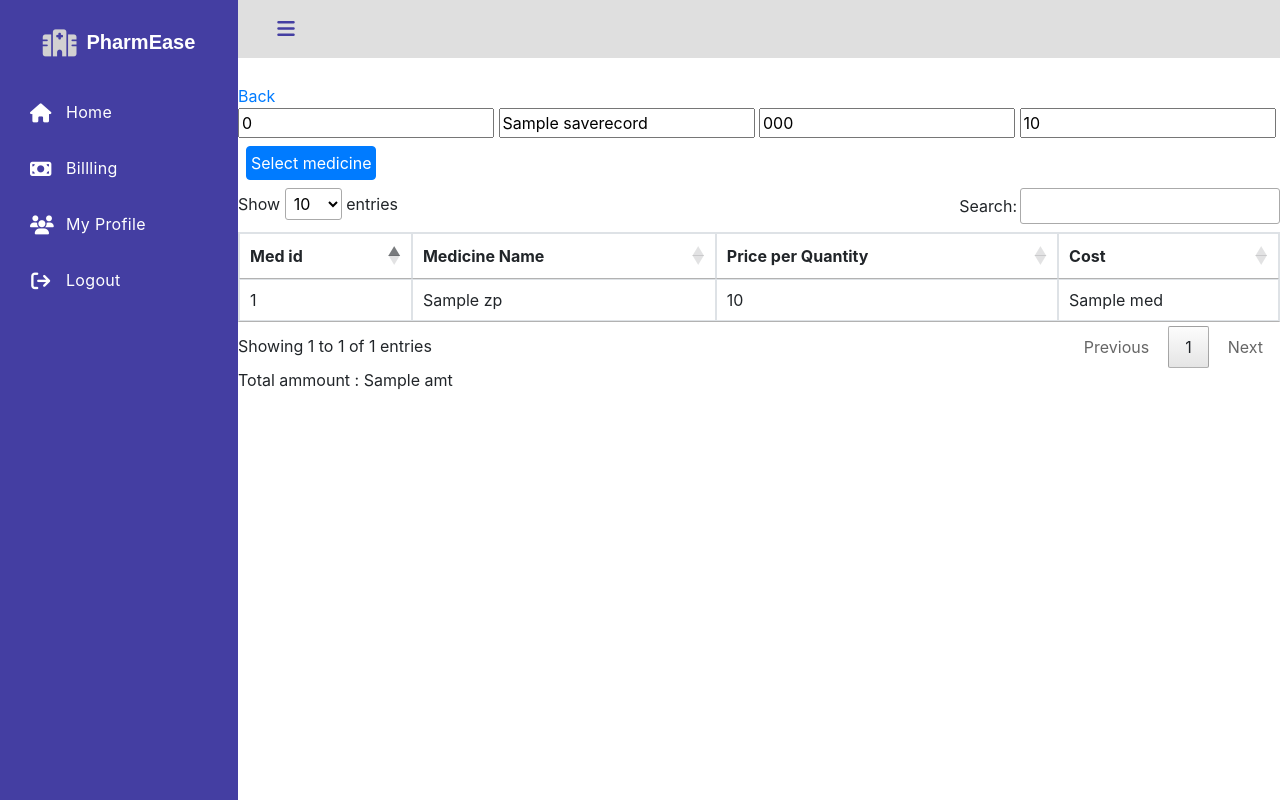
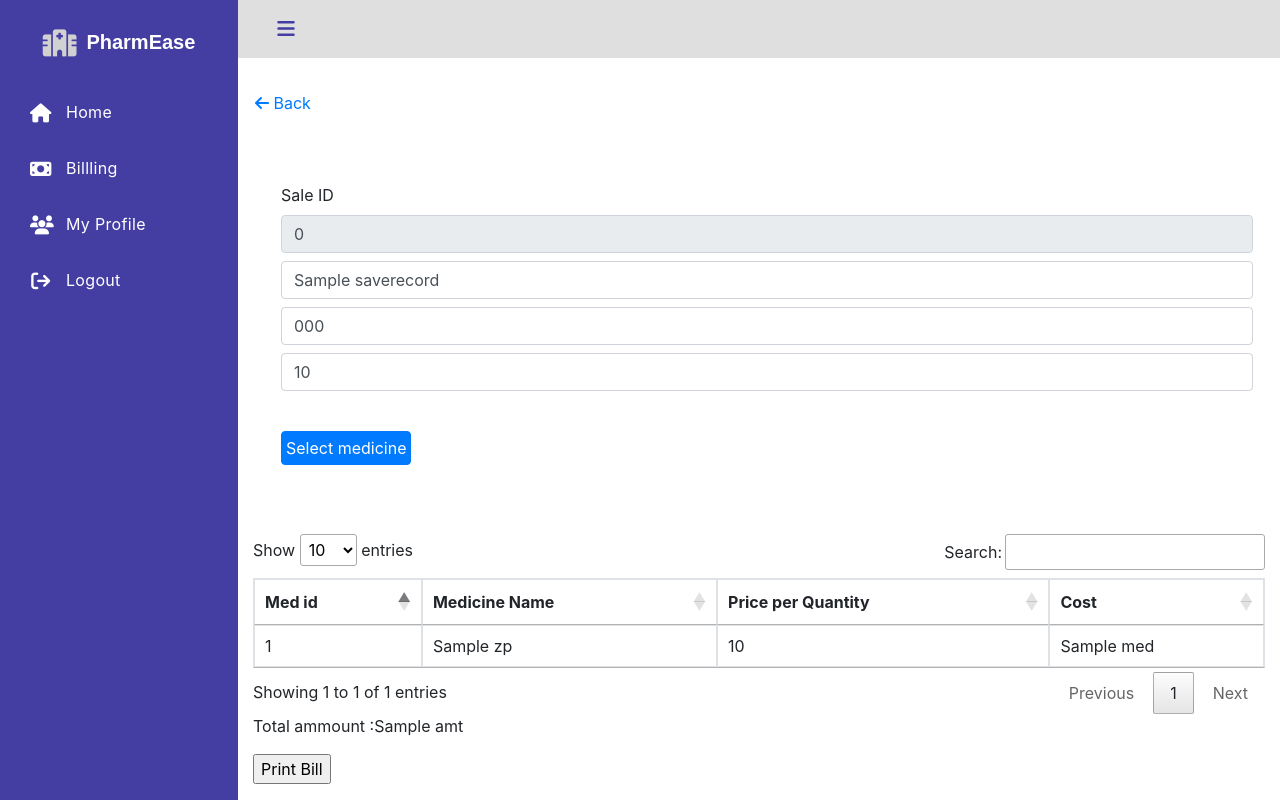
Before and after one commit to prajwalsuvarna/PharmEase, a Django app: template pharmacy/templates/newBill.html in a window 1280 px wide. Run offline with Django 4.2, Linux system fonts and the light colour scheme; the template is opened without the code that fills it: most values are stand-ins (such as "Sample title", 1, 10 or a date in 2020); some libraries are stand-ins or nearby versions.

Commit message:
User can generate bill  now

```diff
--- a/pharmacy/members/views.py
+++ b/pharmacy/members/views.py
@@ -19,7 +19,10 @@ def index(request):
     perday_rev=Bill.objects.filter(date=crnt_date).aggregate(Sum('amt'))
     print(perday_rev)
     crnt_user=User.objects.get(username=request.user)
-    emp_id=crnt_user.users.emp_id.e_id
+    try:
+        emp_id=crnt_user.users.emp_id.e_id
+    except User.DoesNotExist:
+        emp_id=None
     showAll = EmpModel.objects.all()
     emp_count = showAll.count()
     showAll = DistModel.objects.all()
--- a/pharmacy/templates/base.html
+++ b/pharmacy/templates/base.html
@@ -72,9 +72,10 @@
 
 
 
-
 </script>
 
+{% block addjs %}
+{% endblock addjs %}
 <script src="http://ajax.googleapis.com/ajax/libs/jquery/1.9.1/jquery.min.js"></script>
 <script src="{% static 'node_modules/vanilla-tilt/dist/vanilla-tilt.js' %}"></script>
 <script src="https://code.jquery.com/jquery-3.2.1.slim.min.js" integrity="sha384-KJ3o2DKtIkvYIK3UENzmM7KCkRr/rE9/Qpg6aAZGJwFDMVNA/GpGFF93hXpG5KkN" crossorigin="anonymous"></script>
--- a/pharmacy/templates/bill.html
+++ b/pharmacy/templates/bill.html
@@ -13,8 +13,9 @@ $('#table_db').DataTable();
 {% block content %}
 
 <div class="m-2">
-    <a href="{% url 'newBill' %}" class="btn btn-secondary">New Bill</a>
+    <a href="{% url 'newBill' %}" class="btn btn-secondary ml-2">New Bill</a>
 </div>
+<div class="container container-fluid">
 <table id="table_db" class="table table-bordered table-hover" style="width: 100%">
     <thead>
         <tr>
@@ -41,6 +42,6 @@ $('#table_db').DataTable();
       {% endfor %}
       </tbody>
   </table>
-
+</div>
 
 {% endblock content %}
--- a/pharmacy/templates/newBill.html
+++ b/pharmacy/templates/newBill.html
@@ -5,13 +5,15 @@
 <script src="https://cdn.datatables.net/1.13.1/js/jquery.dataTables.min.js " defer ></script>
 <script>
     $(document).ready(function () {
-$('#table_db').DataTable();
+$('#table_db1').DataTable();
 });
 </script>
   {% endblock add %}
 {% load static %}
 {% block content %}
-<a href="{% url 'bill' %}" onclick="newId();" >Back</a>
+<div class="mx-3 ">
+<a href="{% url 'bill' %}" onclick="newId();" class="btn bg-transparent secondary px-0"><i class="fa fa-arrow-left"></i> Back</a>
+</div>
   {% if messages %}
     {% for mess in messages %}
     <div class=" m-2 alert alert-{{mess.tags}} alert-dismissible fade show" id="alert" role="alert">
@@ -22,13 +24,13 @@ $('#table_db').DataTable();
     </div>
     {% endfor %}
     {% endif %}
-
-<form action="" method="post" id="form1"  onsubmit="retain()">
-  {% csrf_token %}
-  <input type="number" name="sale_id" id="sale_id"  placeholder="sale_id"  readonly>
-<input type="text" name="cname" id="cname" placeholder="Enter Customer Name" value="{{saverecord.cname}}" >
-<input type="number" name="phone_no" id="pno" placeholder="9998887771" value="{{saverecord.phone_no}}">
-<input type="number" name="age" id="age" placeholder="20" value="{{saverecord.age}}"> <br/>
+    <div class="card-body py-md-4">
+<form action="" method="post" id="form1"  onsubmit="retain()" class="container-fluid">
+  {% csrf_token %}<lable for="sale_id" class=" m-2">Sale ID</label>
+  <input type="number" class="form-control m-2" name="sale_id" id="sale_id"  placeholder="sale_id"  readonly>
+<input type="text" class="form-control m-2"  name="cname" id="cname" placeholder="Enter Customer Name" value="{{saverecord.cname}}" >
+<input type="number"class="form-control m-2"  name="phone_no" id="pno" placeholder="9998887771" value="{{saverecord.phone_no}}">
+<input type="number" class="form-control m-2" name="age" id="age" placeholder="20" value="{{saverecord.age}}"> <br/>
 <button type="button" class="btn btn-primary p-1 m-2" data-toggle="modal" data-target="#exampleModal" data-whatever="@mdo">Select medicine</button>
 
 <div class="modal fade" id="exampleModal" tabindex="-1" role="dialog" aria-labelledby="exampleModalLabel" aria-hidden="true">
@@ -65,7 +67,9 @@ $('#table_db').DataTable();
   </div>
 </div>
 </form>
-<table id="table_db" class="table table-bordered table-hover" style="width: 100%">
+</div>
+<div class="container container-fluid">
+<table id="table_db1" class="table table-bordered table-hover" style="width: 100%">
   <thead>
     <tr>
       <th>Med id</th>
@@ -85,6 +89,41 @@ $('#table_db').DataTable();
   {% endfor %}
   </tbody>
 </table>
-<p>Total ammount : {{saverecord.amt}}<p>
+<p>Total ammount :<span id='amt'>{{saverecord.amt}}</span><p>
+  <p>
+    <input type="button" value="Print Bill"
+        id="btPrint" onclick="createPDF()" />
+</p>
+</div>
+{% block addjs %}
+<script>function createPDF() {
+    var sTable = document.getElementById('table_db1').innerHTML;
+    console.log(sTable)
+    var total_amt=document.getElementById('amt')
+    total_amt=total_amt.textContent
+    var style = "<style>";
+    style = style + "table {width: 100%;font: 17px Calibri;}";
+    style = style + "table, th, td {border: solid 1px #DDD; border-collapse: collapse;";
+    style = style + "padding: 2px 3px;text-align: center;}";
+    style = style + "</style>";
+    var win = window.open('', '', 'height=700,width=700');
 
+    win.document.write('<html><head>');
+    win.document.write('<title>Profile</title>');
+    win.document.write(style);
+    win.document.write('</head>');
+    win.document.write('<body>');
+    win.document.write('<h2>PharEase</h2>')
+    win.document.write('<table>')
+    win.document.write(sTable);
+    win.document.write('</table>')
+    win.document.write(`<h3>Total :${total_amt}</h3>`)
+    win.document.write('</body></html>');
+
+    win.document.close();
+
+    win.print();
+}
+</script>
+{% endblock addjs %}
 {% endblock content %}
```
Also changed, not shown: pharmacy/templates/editEmp.html (+6 -3 lines).
